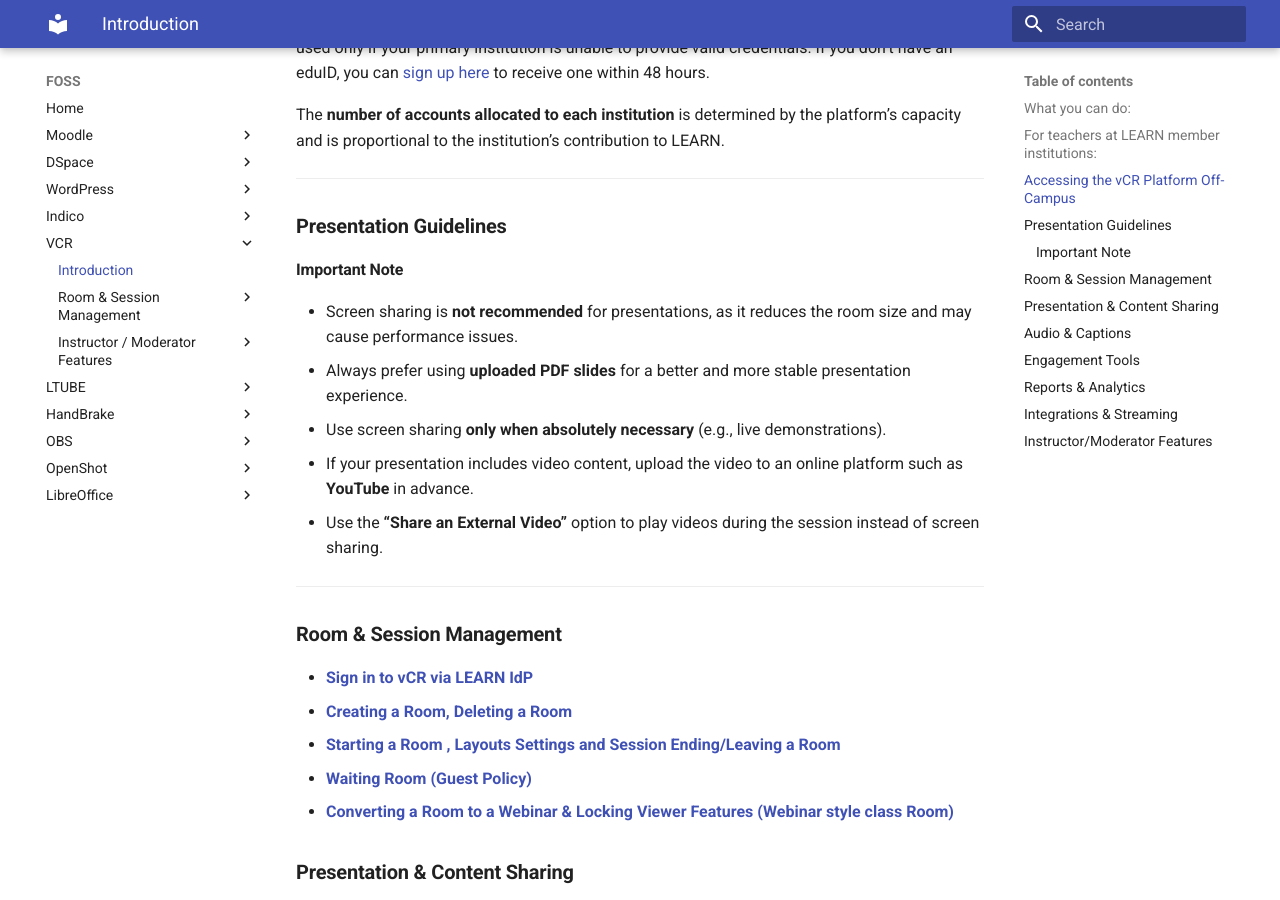
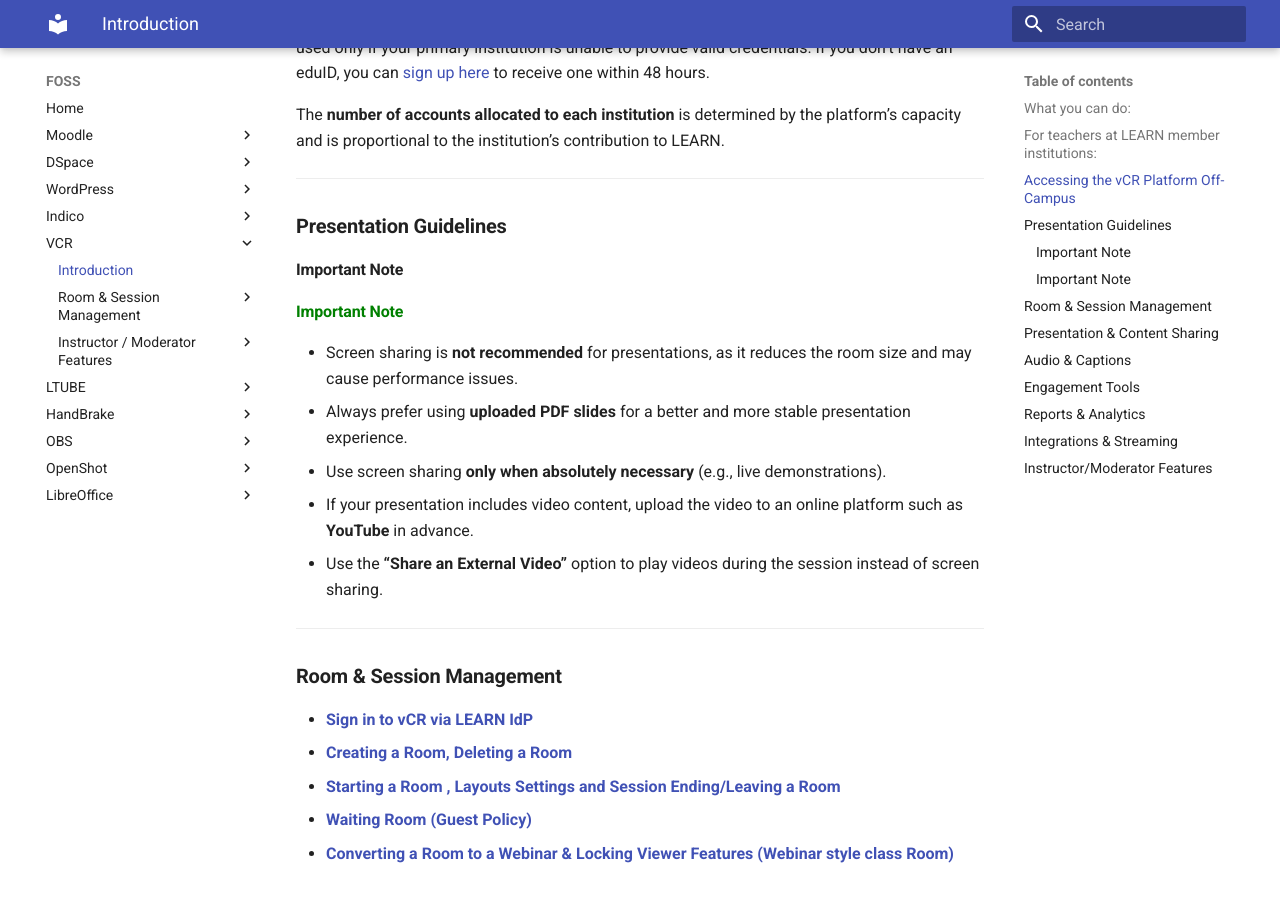
Before and after one commit to LEARN-LK/FOSS-LABWORK-HOST, an MkDocs documentation site: the page built from docs/vcr/README.md, in a window 1280 px wide and 900 px high, scrolled down 786 px. Built offline with MkDocs 1.6.1 and Material for MkDocs 9.7.7, drawn with Linux system fonts in a browser that asks for light colours.

Commit message:
vcr sharing

```diff
--- a/docs/vcr/README.md
+++ b/docs/vcr/README.md
@@ -33,6 +33,8 @@
 ### **Presentation Guidelines**
 
 #### **Important Note**
+
+#### <font color="green"> **Important Note** </font>
 
 * Screen sharing is **not recommended** for presentations, as it reduces the room size and may cause performance issues.
 * Always prefer using **uploaded PDF slides** for a better and more stable presentation experience.
```
